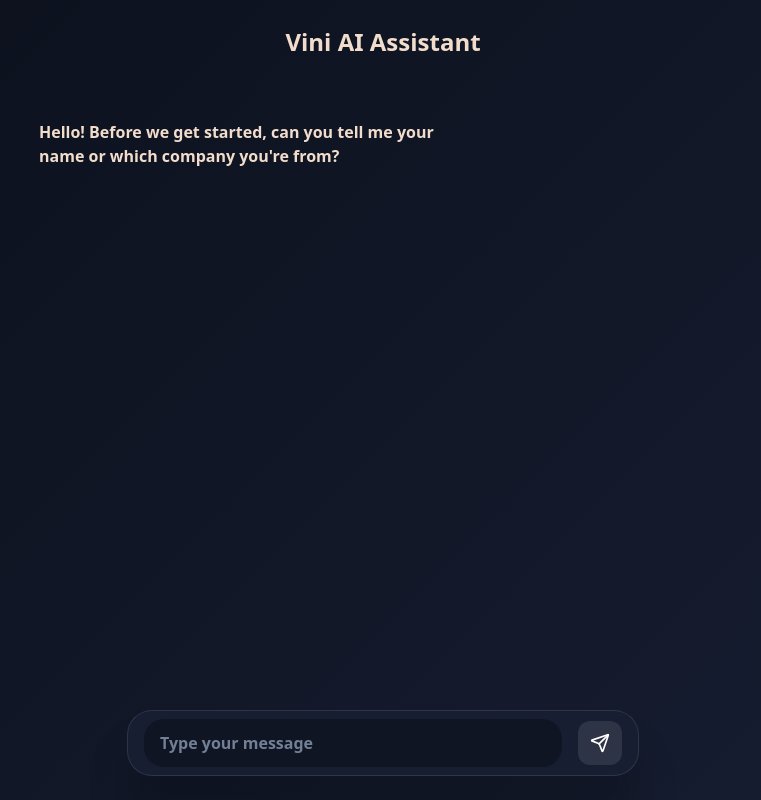
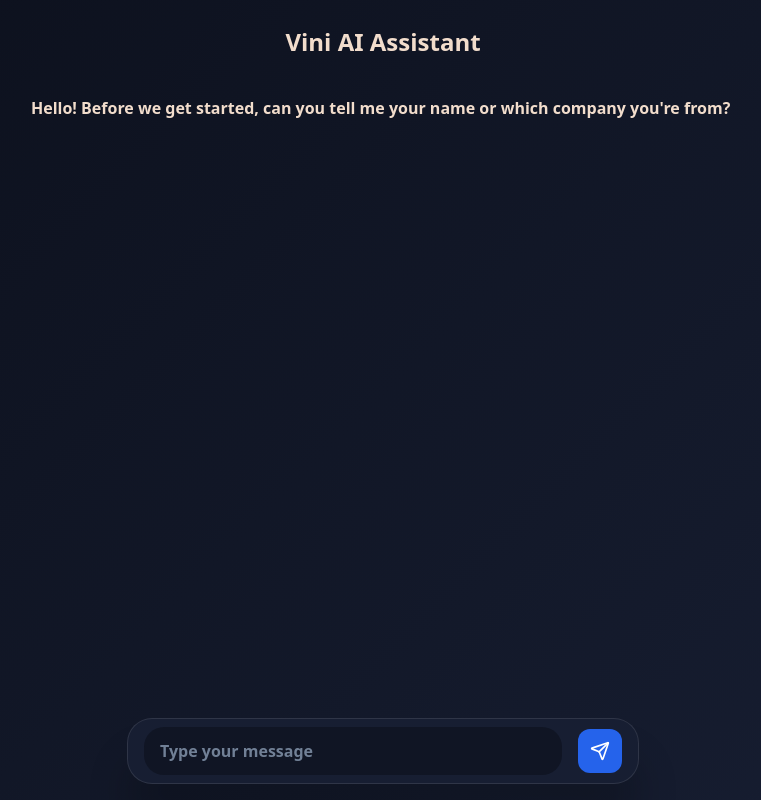
Before and after one commit to VCasseb/private_chatbot_frontend, a Next.js app: page / in a window 1280 px wide. Shown: the whole page, without its empty margins (257-1018 px from the left). Built offline with nearby package versions, Linux system fonts and the light colour scheme.

Commit message:
fixed front

```diff
--- a/app/chatbot.tsx
+++ b/app/chatbot.tsx
@@ -40,12 +40,12 @@ const SuggestionBubble = styled.div`
 // Estilos com Styled Components
 const Container = styled.div`
   display: flex;
-  flex-direction: column; /* Melhor ajuste para telas pequenas */
+  flex-direction: column;
   height: 100vh;
   width: 100%;
   background: linear-gradient(135deg, #0c101c, #171e32);
   font-family: system-ui, sans-serif, "Apple Color Emoji", "Segoe UI Emoji", "Segoe UI Symbol", "Noto Color Emoji";
-  font-weight: 600; /* Um pouco mais grosso, mas sem ser negrito total */
+  font-weight: 600;
   color: #f2ddcc;
 `;
 
@@ -61,6 +61,8 @@ const MainContent = styled.div`
     padding-left: clamp(20px, 20vw, 600px);
     padding-right: clamp(20px, 20vw, 600px);
   }
+
+
 `;
 
 const Header = styled.div`
@@ -78,14 +80,14 @@ const Header = styled.div`
 const ChatContainer = styled.div`
   flex: 1;
   overflow-y: auto;
-  padding: 1.5rem;
-  padding-bottom: 160px; /* Maior padding-bottom para dar espaço ao input */
+  padding-left: 1rem;
+  padding-right: 1rem;
+  padding-bottom: 120px; /* Reduz o padding-bottom para telas menores */
   display: flex;
   flex-direction: column;
 
-  /* Outros estilos da barra de rolagem */
   &::-webkit-scrollbar {
-    width: 7px;
+    width: 5px;
   }
 
   &::-webkit-scrollbar-track {
@@ -100,7 +102,7 @@ const ChatContainer = styled.div`
 `;
 
 const Message = styled.div<{ $isUser: boolean }>`
-  max-width: 60%;
+  max-width: 100%;
   padding: 12px 16px;
   border-radius: ${({ $isUser }) => ($isUser ? "12px 12px 0 12px" : "12px 12px 12px 0")};
   background: ${({ $isUser }) => $isUser && "linear-gradient(135deg, #3182ce, #2563eb)"};
@@ -133,6 +135,7 @@ const Message = styled.div<{ $isUser: boolean }>`
       transform: translateY(0);
     }
   }
+
 `;
 
 
@@ -145,7 +148,7 @@ const InputContainer = styled.div`
   box-shadow: 0px 40px 40px 0px rgba(0, 0, 0, 0.2);
   background-color: #171e32;
   position: absolute; /* Permite posicionar com relação à tela */
-  bottom: 3%; /* Distância do fundo da tela, ajustável */
+  bottom: 2%; /* Distância do fundo da tela, ajustável */
   left: 50%; /* Centraliza horizontalmente */
   transform: translateX(-50%); /* Ajusta a posição para o centro */
   width: 40%;
@@ -178,7 +181,7 @@ const Input = styled.input`
 const Button = styled.button`
   margin-left: 1rem;
   padding: 0.75rem;
-  background: rgba(255, 255, 255, 0.1);
+  background:  #2563eb;
   cursor: pointer;
   border: none;
   border-radius: 12px;
```
